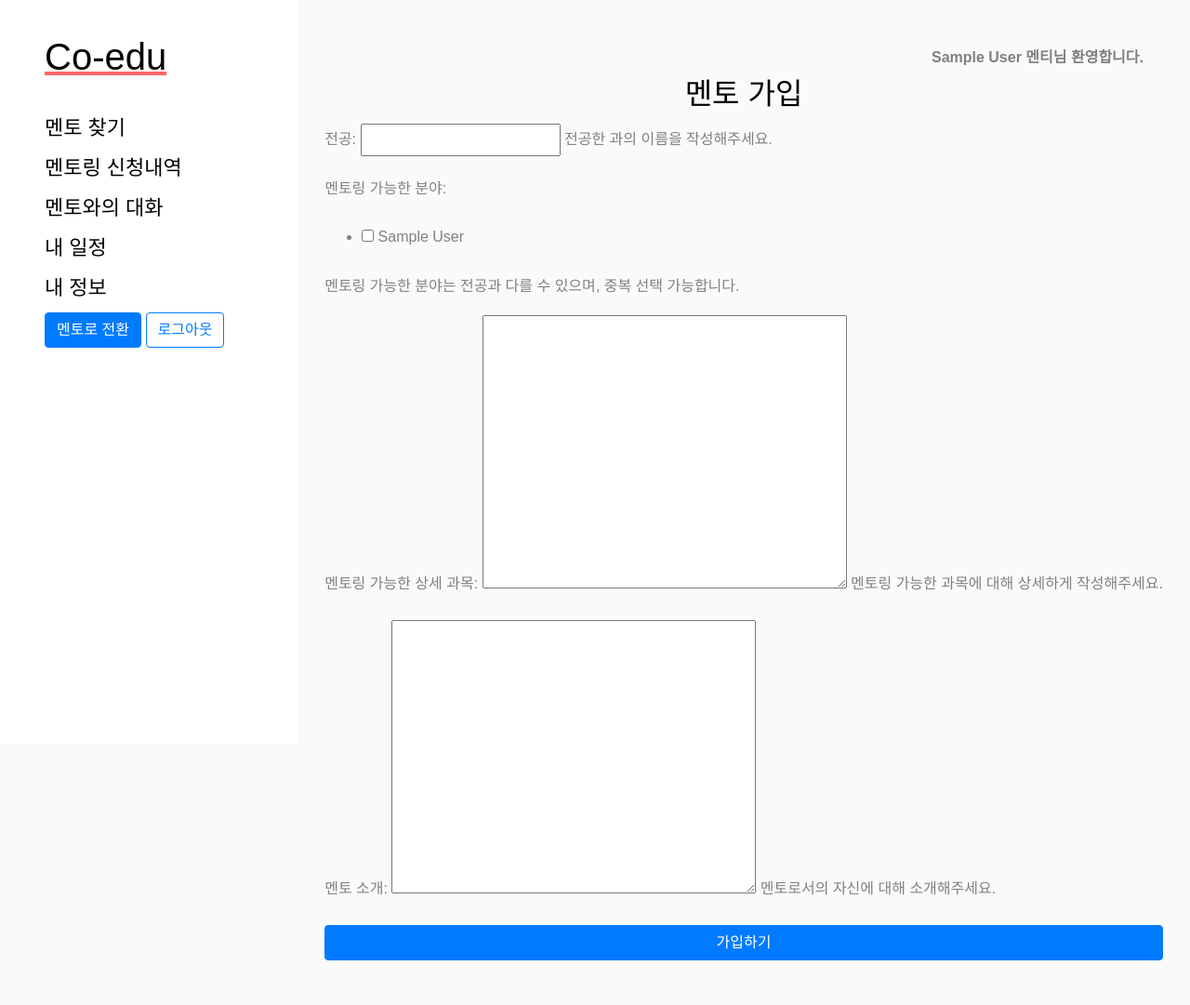
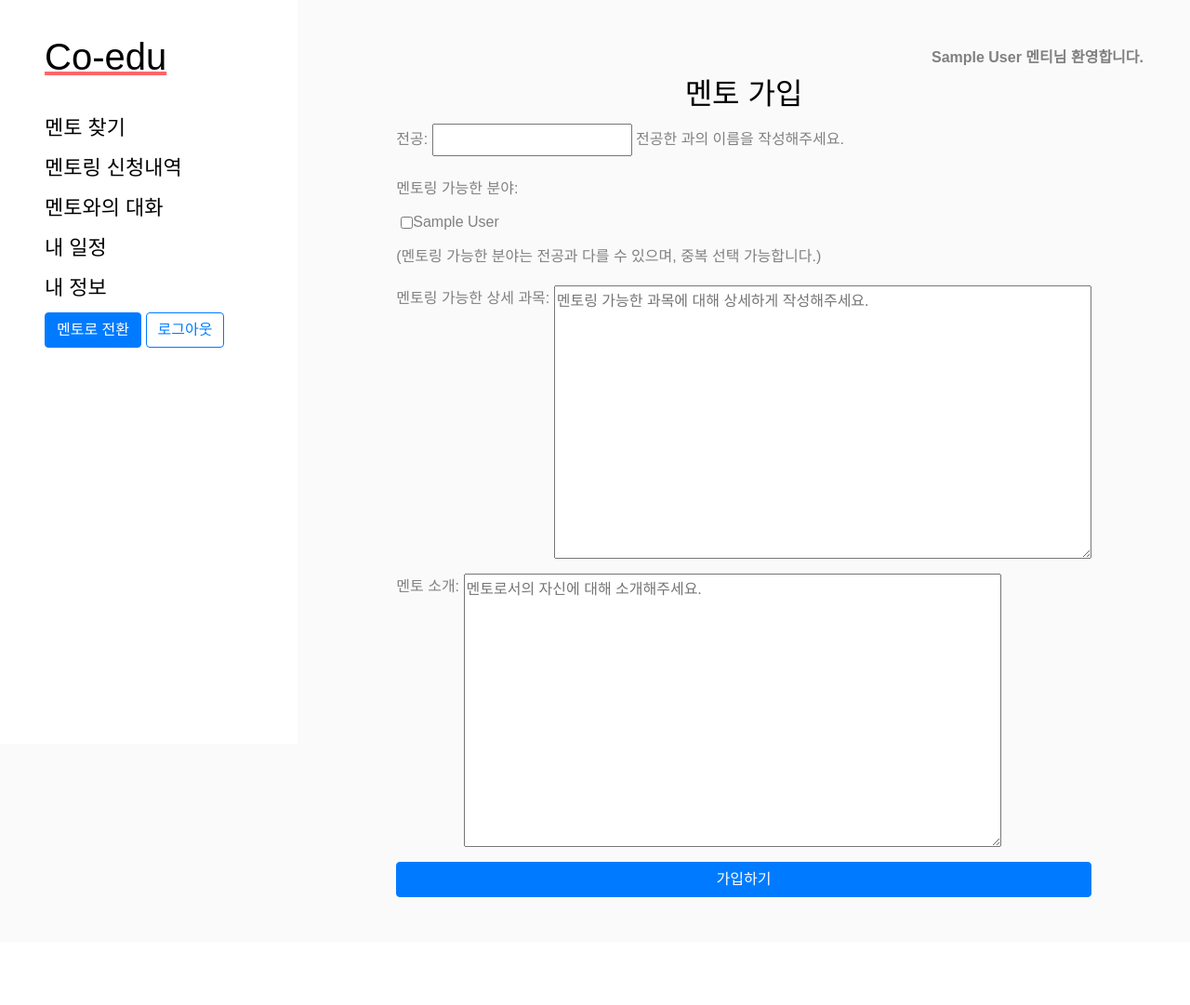
Before and after one commit to SeungEun1002/co-edu, a Django app: page /mentee/mentor/signup/ in a window 1280 px wide. Shown: the whole page at 93% size. After the commit the page ends 965 px from the top, so only its background shows below. Run offline with Django 3.2, Linux system fonts and the light colour scheme; a user stored in the database is signed in; tables that the repository leaves empty hold one stand-in row (values such as "Sample post"); some libraries are stand-ins or nearby versions.

Commit message:
signup form

```diff
--- a/coedu/static/css/style.css
+++ b/coedu/static/css/style.css
@@ -62,3 +62,21 @@
     width: 20px;
     height: 20px;
 }
+
+#id_subject {
+    padding: 0;
+    padding-left: 5px;
+    list-style: none;
+    margin-bottom: 0px;
+    margin-top: -16px;
+}
+
+#id_subject li {
+    display: inline-block;
+    padding-right: 8px;
+}
+
+#id_subject li label {
+    display: flex;
+    align-items: center;
+}
--- a/mentee/forms.py
+++ b/mentee/forms.py
@@ -6,9 +6,6 @@
     class Meta:
         model = Mentor
         fields = ('major', 'subject', 'teaching_subject', 'introduction')
-        widgets = {
-            "subject": forms.CheckboxSelectMultiple
-        }
         labels = {
             'major': '전공',
             'subject': '멘토링 가능한 분야',
@@ -17,7 +14,15 @@
         }
         help_texts = {
             'major': '전공한 과의 이름을 작성해주세요.',
-            'subject': '멘토링 가능한 분야는 전공과 다를 수 있으며, 중복 선택 가능합니다.',
-            'teaching_subject': '멘토링 가능한 과목에 대해 상세하게 작성해주세요.',
-            'introduction': '멘토로서의 자신에 대해 소개해주세요.'
+            'subject': '(멘토링 가능한 분야는 전공과 다를 수 있으며, 중복 선택 가능합니다.)',
         }
+
+
+        widgets = {
+            'subject': forms.CheckboxSelectMultiple(
+                attrs={'style': 'vertical-align: top;'}),
+            'teaching_subject': forms.Textarea(attrs={'style': 'vertical-align: top;', 'placeholder': '멘토링 가능한 과목에 대해 상세하게 작성해주세요.', 'rows': '10', 'cols': '60'}),
+            'introduction': forms.Textarea(
+                attrs={'style': 'vertical-align: top;', 'placeholder': '멘토로서의 자신에 대해 소개해주세요.', 'rows': '10',
+                       'cols': '60'}),
+        }
--- a/mentor/templates/mentor/mentor_info.html
+++ b/mentor/templates/mentor/mentor_info.html
@@ -3,7 +3,7 @@
 
 {% block content %}
 
-    <div class="d-flex flex-column align-items-center">
+    <div class="container d-flex flex-column align-items-center">
         <h2>멘토 정보 수정</h2>
         <form action="" method="post" class="d-flex flex-column">
             {% csrf_token %}
```
Also changed, not shown: user/forms.py (+17 -5 lines).
